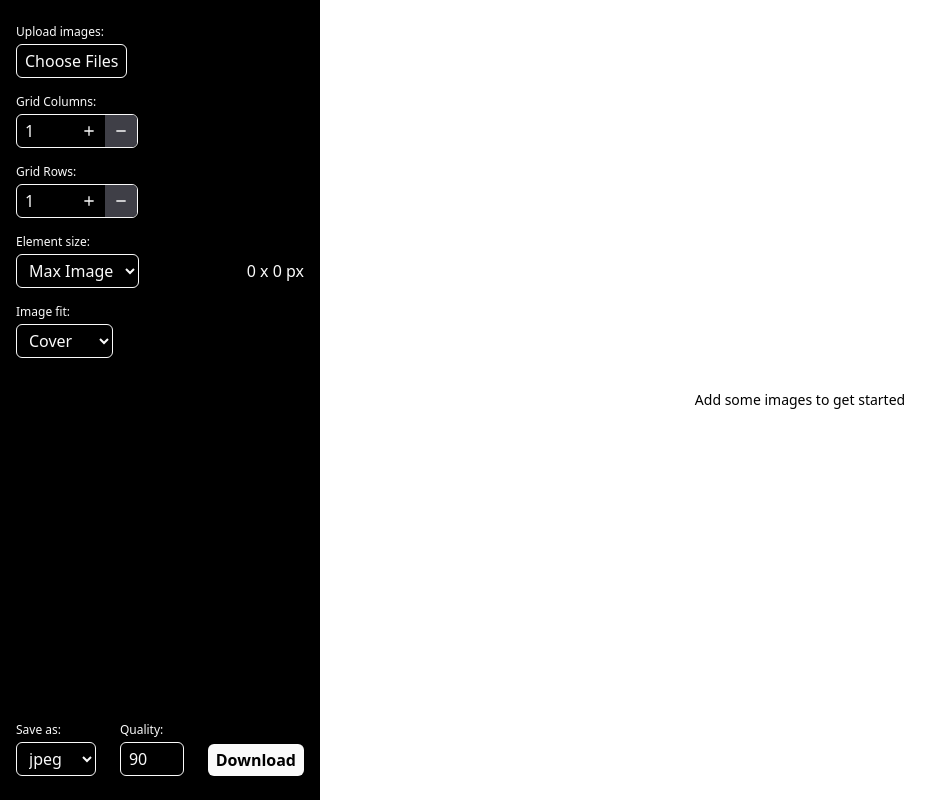
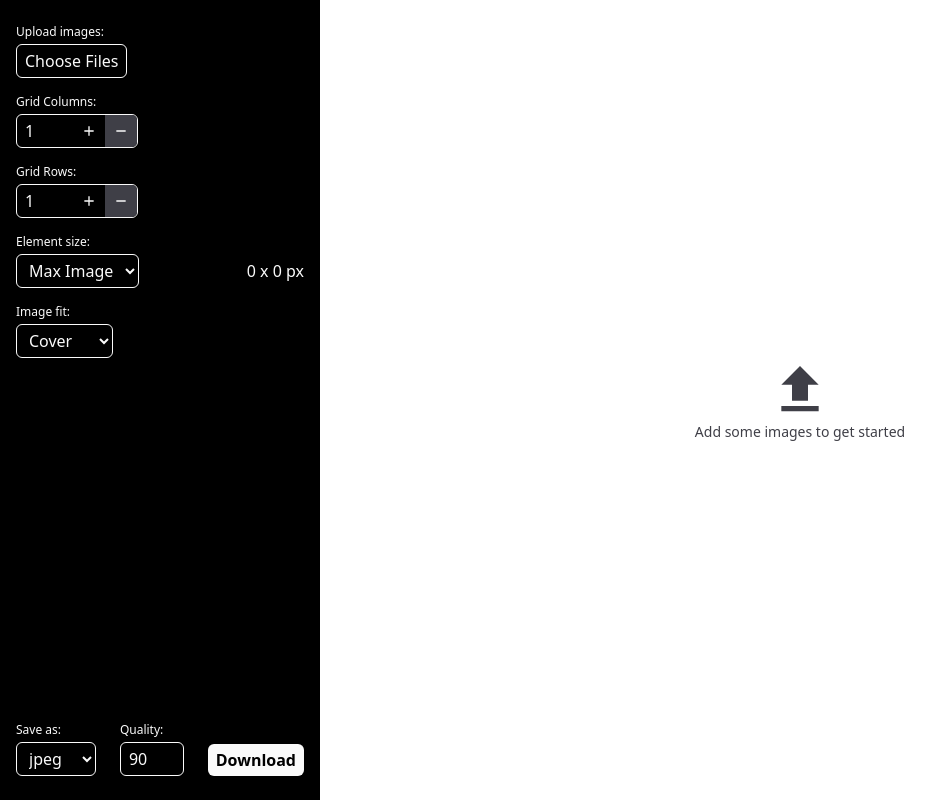
Before and after one commit to dai60/imagrid, a React (Vite) app: page / in a window 1280 px wide. Shown: the whole page, without its empty margins (0-951 px from the left). Built offline with nearby package versions, Linux system fonts and the light colour scheme.

Commit message:
color fix

```diff
--- a/index.html
+++ b/index.html
@@ -16,8 +16,8 @@
     <meta property="og:site_name" content="Image Grid" />
     <link rel="canonical" href="https://www.imagrid.com" />
 </head>
-<body>
-    <div id="root">
+<body class="bg-background">
+    <div class="bg-grid" id="root">
         <noscript class="flex justify-center items-center size-full p-4">
             <p class="select-none text-sm text-center">Please enable JavaScript to use this app.</p>
         </noscript>
--- a/src/App.tsx
+++ b/src/App.tsx
@@ -78,7 +78,7 @@ const App = () => {
                     <Download disabled={rendering} onDownload={handleDownload} />
                 </div>
             </aside>
-            <main className="p-8 flex-1">
+            <main className="bg-grid text-secondary p-8 flex-1">
                 <Grid onEmptyClick={handleEmptyGrid} />
             </main>
         </div>
--- a/src/components/Grid.tsx
+++ b/src/components/Grid.tsx
@@ -6,7 +6,7 @@ import { SyntheticListenerMap } from "@dnd-kit/core/dist/hooks/utilities";
 import { CSSProperties, Ref, useRef, useState } from "react";
 import useMontage from "../hooks/useMontage";
 import useObserver from "../hooks/useObserver";
-import { MdClose as Close } from "react-icons/md";
+import { MdClose as Close, MdFileUpload as FileUpload } from "react-icons/md";
 
 type ItemProps = {
     src: string;
@@ -121,9 +121,10 @@ const Grid = ({ onEmptyClick }: GridProps) => {
     return (
         <div ref={divRef} className="flex justify-center items-center size-full">
             {state.images.length === 0 ? (
-                <div onClick={onEmptyClick} className="cursor-pointer p-12">
+                <button onClick={onEmptyClick} className="cursor-pointer group p-4">
+                    <FileUpload className="mx-auto size-12 sm:size-16 group-hover:text-secondary/75 transition-colors" />
                     <p className="select-none text-xs sm:text-sm text-center">Add some images to get started</p>
-                </div>
+                </button>
             ) : (
                 <DndContext
                     sensors={sensors}
--- a/src/index.css
+++ b/src/index.css
@@ -2,7 +2,13 @@
 
 @theme {
     --color-primary: var(--color-zinc-50);
+    --color-secondary: var(--color-zinc-700);
+
     --color-background: var(--color-black);
+    --color-grid: var(--color-white);
+
+    --color-grid-border: var(--color-zinc-400);
+
     --color-disabled: var(--color-zinc-700);
 }
 
```
